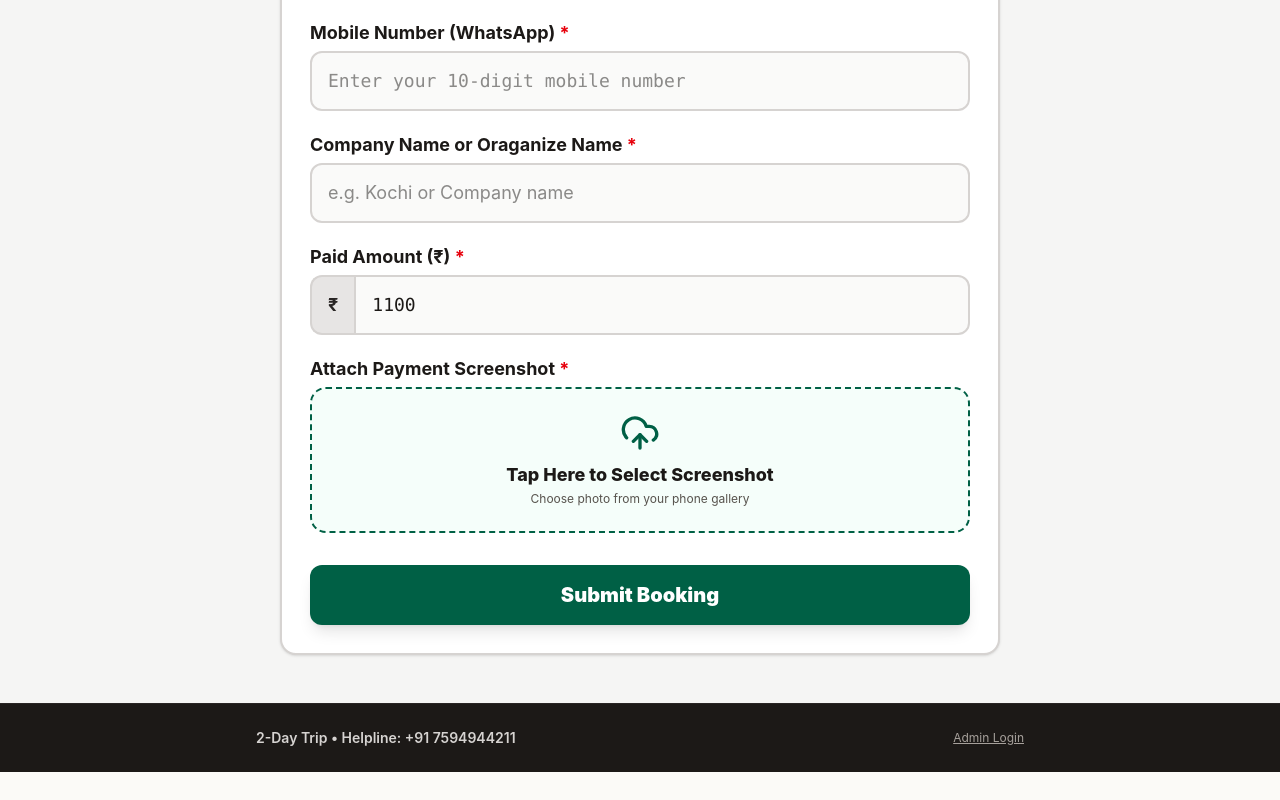
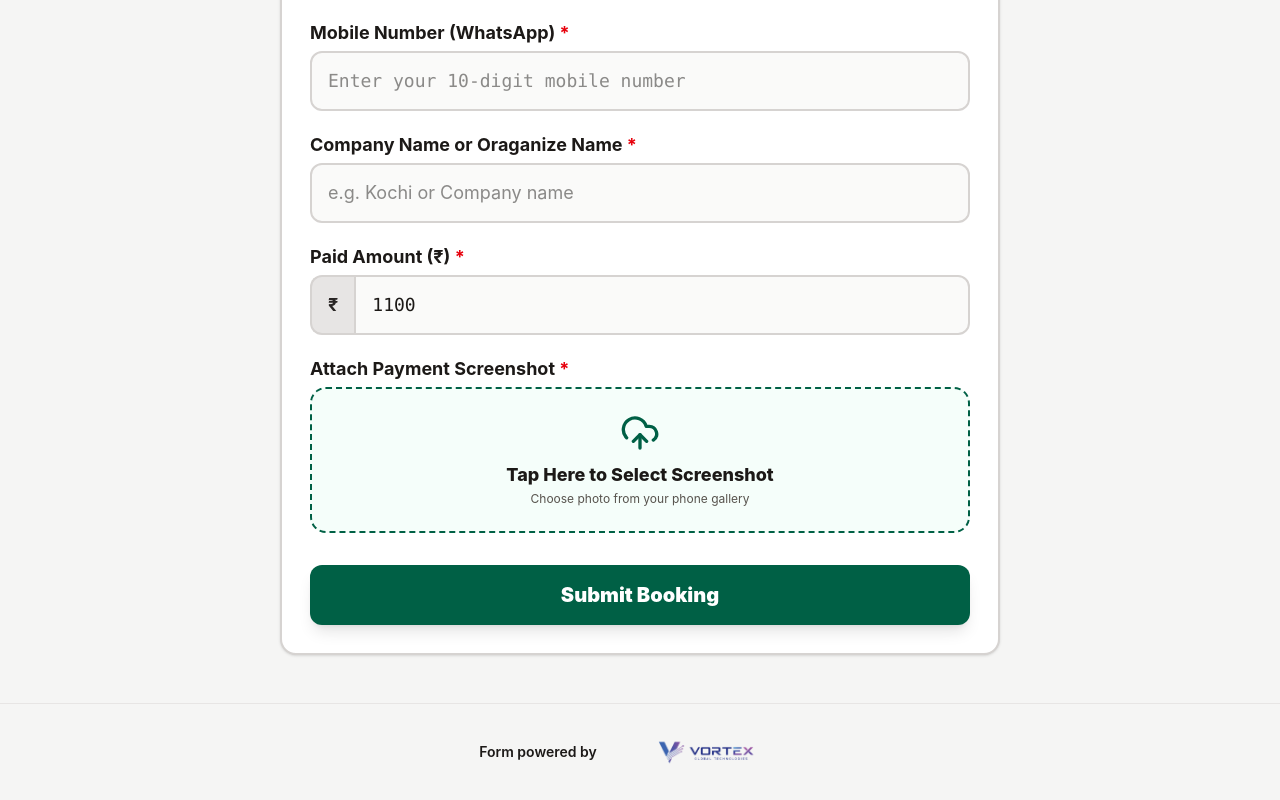
Before and after one commit to Rasal-vortex/edge-india-trip, a Next.js app: page / in a window 1280 px wide. Shown: the part 1342-2142 px from the top of the page. Before the commit the page ends 2114 px from the top, so only its background shows below. Built offline with nearby package versions, Linux system fonts and the light colour scheme; no server answers.

Commit message:
Update booking footer branding

```diff
--- a/src/app/page.tsx
+++ b/src/app/page.tsx
@@ -1,9 +1,9 @@
 import React from 'react';
+import Image from 'next/image';
 import TripHero from '@/components/trip/TripHero';
 import PaymentSection from '@/components/booking/PaymentSection';
 import BookingForm from '@/components/booking/BookingForm';
 import { DEFAULT_TRIP } from '@/lib/config';
-import Link from 'next/link';
 
 export const metadata = {
   title: '2-Day Trip Booking',
@@ -29,17 +29,18 @@ export default function HomePage() {
       </main>
 
       {/* Simple Footer */}
-      <footer className="w-full bg-stone-900 text-stone-400 py-6 px-4 text-center text-sm border-t border-stone-800">
-        <div className="max-w-3xl mx-auto flex flex-col sm:flex-row items-center justify-between gap-3">
-          <p className="font-semibold text-stone-300">
-            2-Day Trip • Helpline: +91 {DEFAULT_TRIP.upiPhoneNumber}
-          </p>
-          <Link
-            href="/admin"
-            className="text-xs text-stone-400 hover:text-stone-200 underline"
-          >
-            Admin Login
-          </Link>
+      <footer className="w-full border-t border-stone-200 bg-stone-100 px-4 py-4 text-stone-900">
+        <div className="mx-auto flex max-w-3xl items-center justify-center gap-3">
+          <span className="text-sm font-semibold">Form powered by</span>
+          <div className="relative h-16 w-48">
+            <Image
+              src="/Untitled-3-01.png"
+              alt="Vortex Global Technologies"
+              fill
+              sizes="192px"
+              className="object-contain"
+            />
+          </div>
         </div>
       </footer>
 
```
Also changed, not shown: public/Untitled-3-01.png (added).
